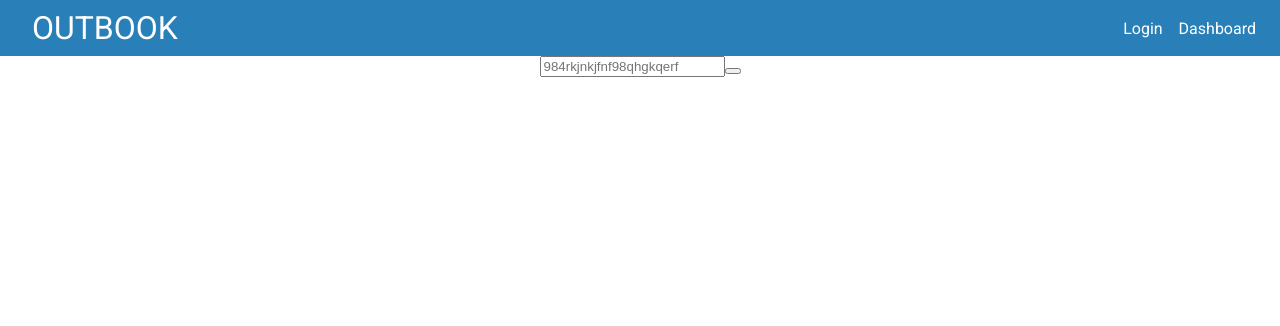
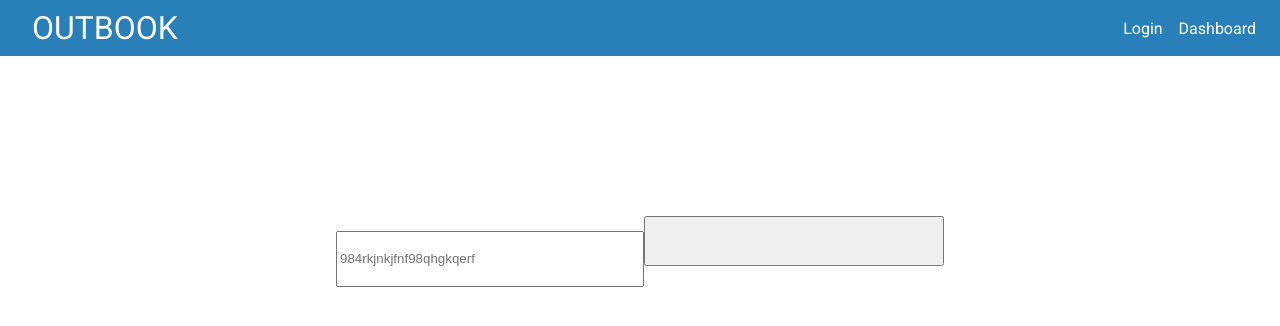
Before and after one commit to Outbook-Archive/Front-End-Web, a React (Create React App) app: page /candidateLink in a window 1280 px wide. Shown: the top 326 px of the page. Built offline with nearby package versions, Linux system fonts and the light colour scheme.

Commit message:
add styling to the candidate link component

```diff
--- a/src/components/CandidateLink/CandidateLink.css
+++ b/src/components/CandidateLink/CandidateLink.css
@@ -0,0 +1,13 @@
+.link-container {
+  margin-top: 10rem;
+}
+
+.link-container input {
+  min-width: 300px;
+  min-height: 50px;
+}
+
+.link-container button {
+  min-width: 300px;
+  min-height: 50px;
+}
```
